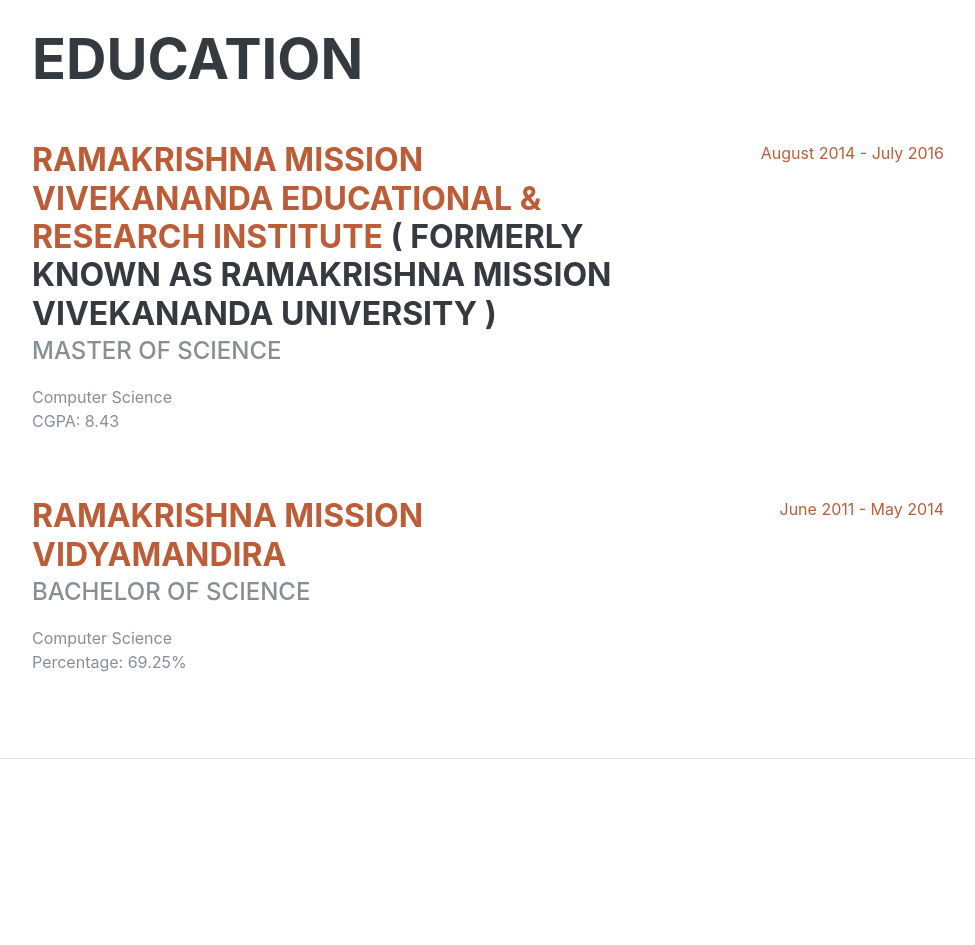
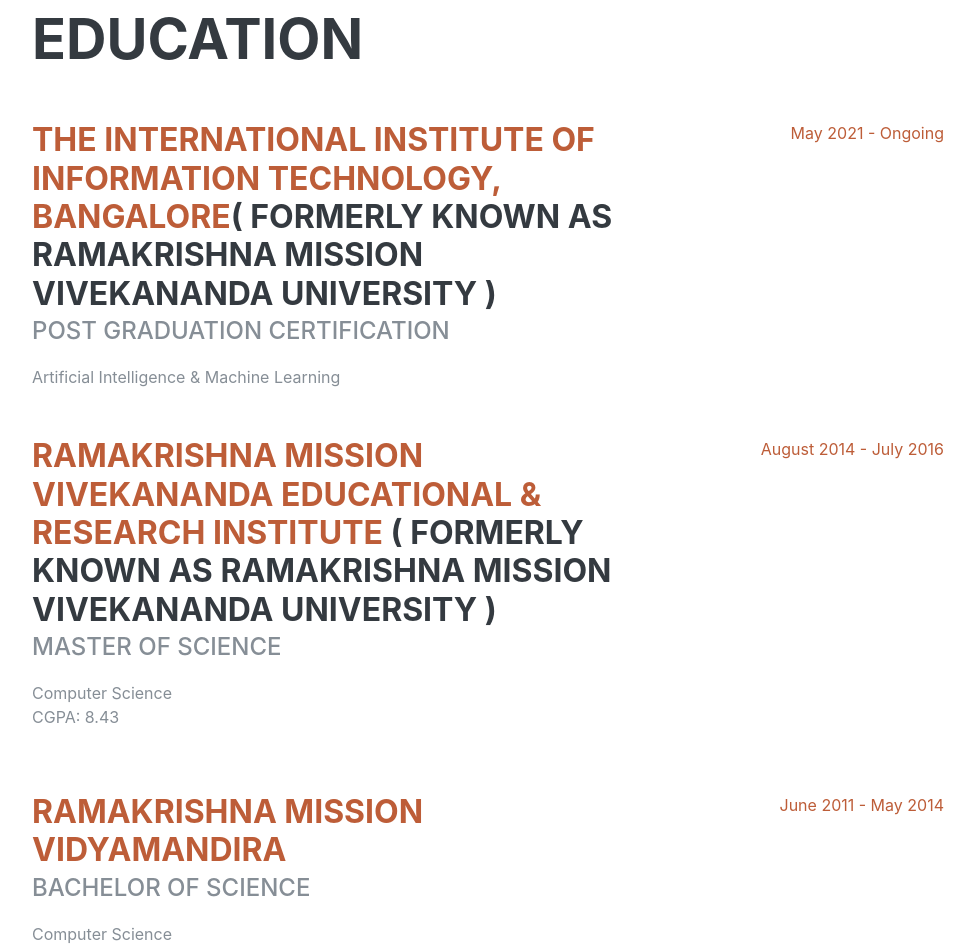
Before and after one commit to kantajitshaw/kantajitshaw.github.io, a plain HTML site: page index.html in a window 1280 px wide. Shown: the part 1700-2645 px from the top of the page, without its empty margins (288-1263 px from the left). Drawn offline with Linux system fonts and the light colour scheme; a web font is replaced by a local one.

Commit message:
Added pgd in iiitb in education

```diff
--- a/index.html
+++ b/index.html
@@ -161,6 +161,18 @@
 
         <div class="resume-item d-flex flex-column flex-md-row justify-content-between mb-5">
           <div class="resume-content">
+            <h3 class="mb-0"><a href="http://www.iiitb.ac.in/" target="_blank" data-content="http://rkmvu.ac.in/" data-type="external" rel="nofollow">The International Institute of Information Technology, Bangalore</a>( Formerly known as Ramakrishna Mission Vivekananda University )</h3>
+            <div class="subheading mb-3">Post Graduation Certification</div>
+            <div>Artificial Intelligence &amp; Machine Learning</div>
+            <!--<p>CGPA: 8.43</p>-->
+          </div>
+          <div class="resume-date text-md-right">
+            <span class="text-primary">May 2021 - Ongoing</span>
+          </div>
+        </div>
+
+        <div class="resume-item d-flex flex-column flex-md-row justify-content-between mb-5">
+          <div class="resume-content">
             <h3 class="mb-0"><a href="http://rkmvu.ac.in/" target="_blank" data-content="http://rkmvu.ac.in/" data-type="external" rel="nofollow">Ramakrishna Mission Vivekananda Educational & Research Institute </a>( Formerly known as Ramakrishna Mission Vivekananda University )</h3>
             <div class="subheading mb-3">Master of Science</div>
             <div>Computer Science</div>
```
